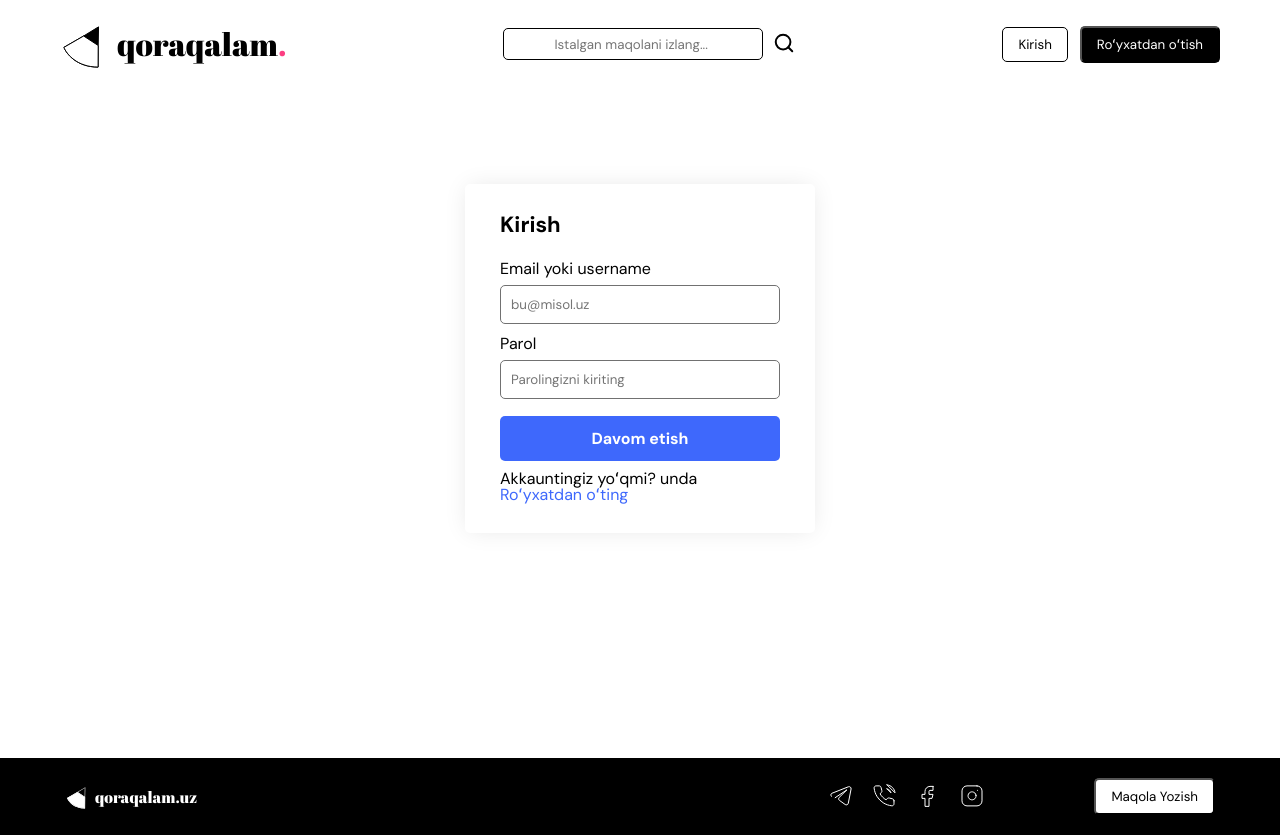
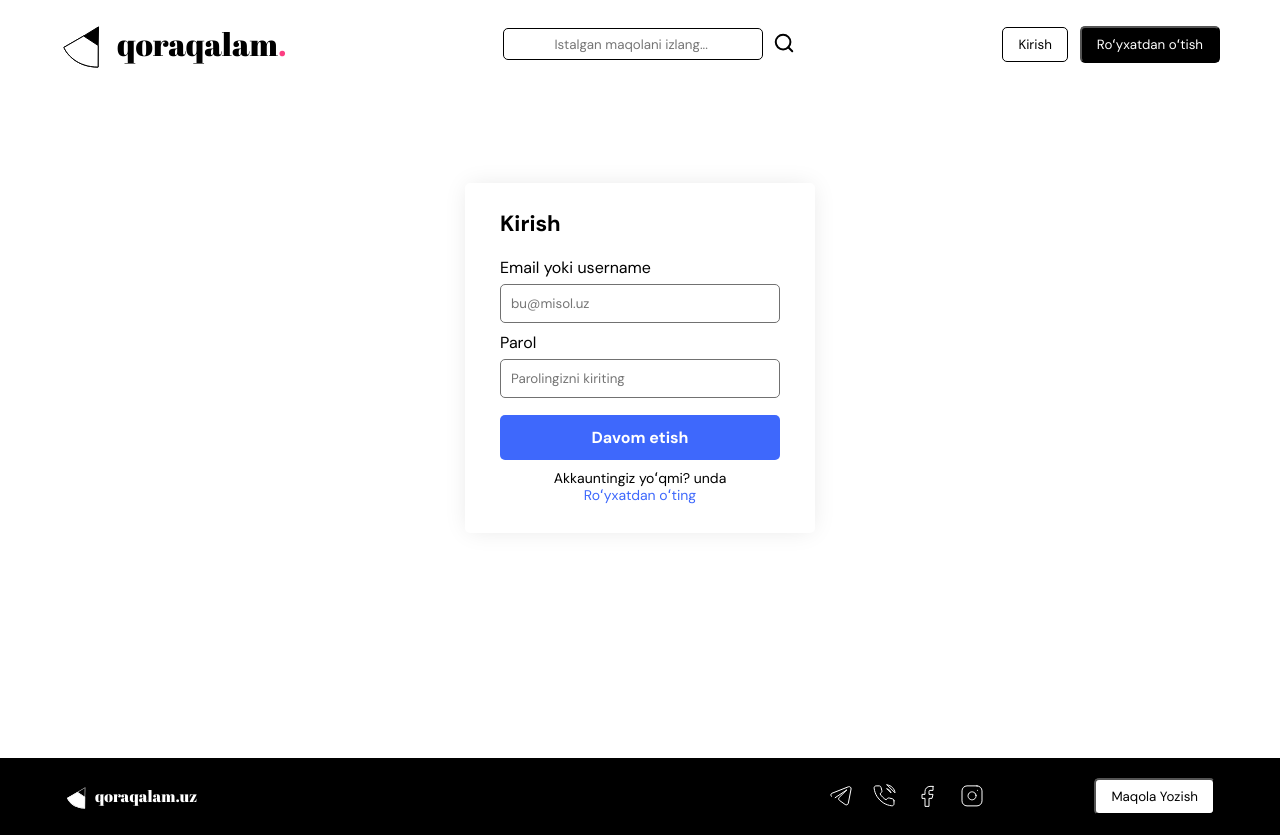
Before and after one commit to drunkalien/qoraqalam-client, a Next.js app: page /login in a window 1280 px wide. Built offline with nearby package versions, Linux system fonts and the light colour scheme.

Commit message:
new utility classes

```diff
--- a/styles/_custom.scss
+++ b/styles/_custom.scss
@@ -4,6 +4,10 @@ a {
   color: $pink;
 }
 
+p {
+  line-height: 1.2;
+}
+
 .sticky {
   position: sticky;
   top: 30px;
--- a/styles/_utils.scss
+++ b/styles/_utils.scss
@@ -3,6 +3,22 @@
 // General
 .underline {
   text-decoration: underline !important;
+}
+
+.text-center {
+  text-align: center;
+}
+
+.fz-14 {
+  font-size: 14px !important;
+}
+
+.fz-16 {
+  font-size: 16px !important;
+}
+
+.fz-18 {
+  font-size: 18px !important;
 }
 
 .w-100 {
```
